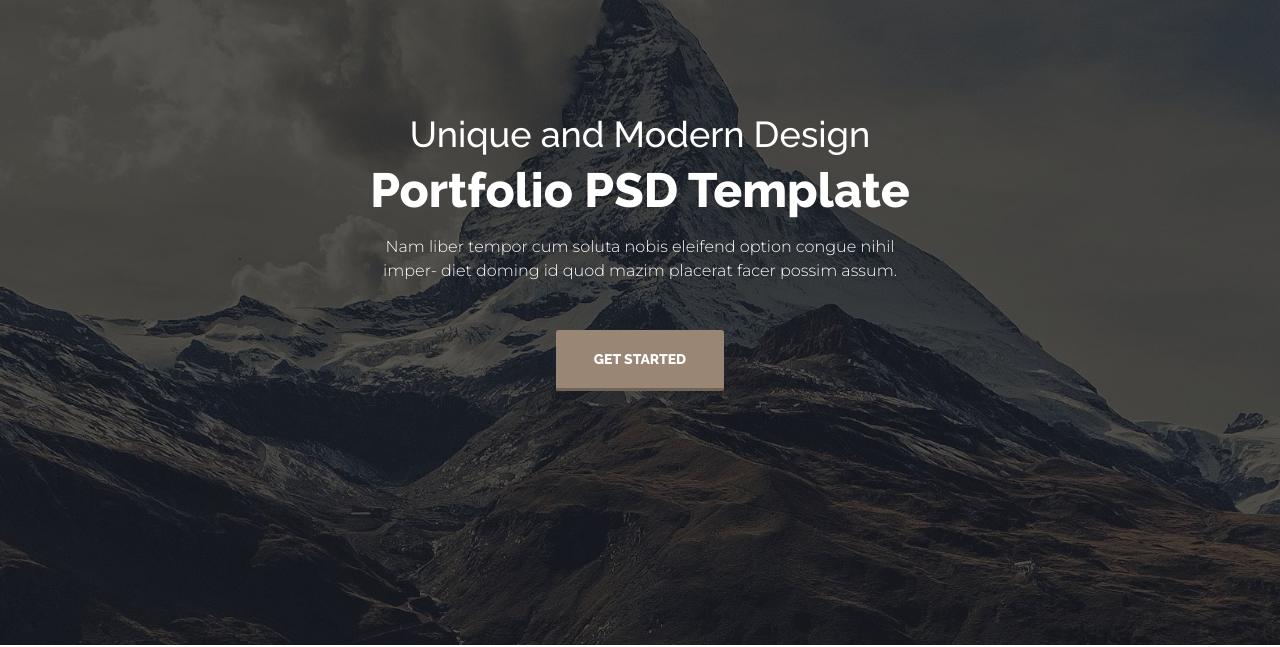
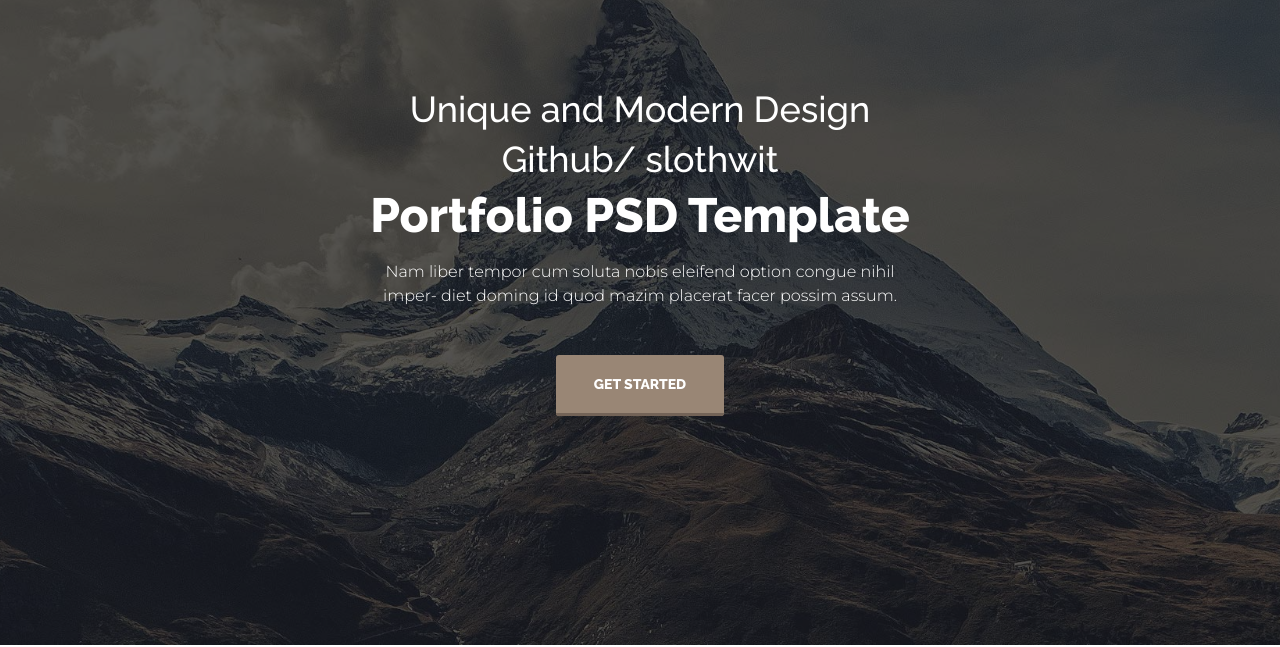
Before and after one commit to slothwit/Waxom, a plain HTML site: page index.html in a window 1280 px wide. Shown: the part 155-802 px from the top of the page. Drawn offline with Linux system fonts and the light colour scheme; files whose address does not match are found by name.

Commit message:
add new line

```diff
--- a/index.html
+++ b/index.html
@@ -62,6 +62,7 @@
                 <div class="banner d-flex align-items-center">
                     <div class="banner-content text-center">
                         <h3>Unique and Modern Design</h3>
+                        <h3>Github/ slothwit</h3>
                         <h1>Portfolio PSD Template</h1>
                         <p>Nam liber tempor cum soluta nobis eleifend option congue nihil imper- diet doming id quod mazim placerat facer possim assum.</p>
                         <a href="#">get started</a>
```
